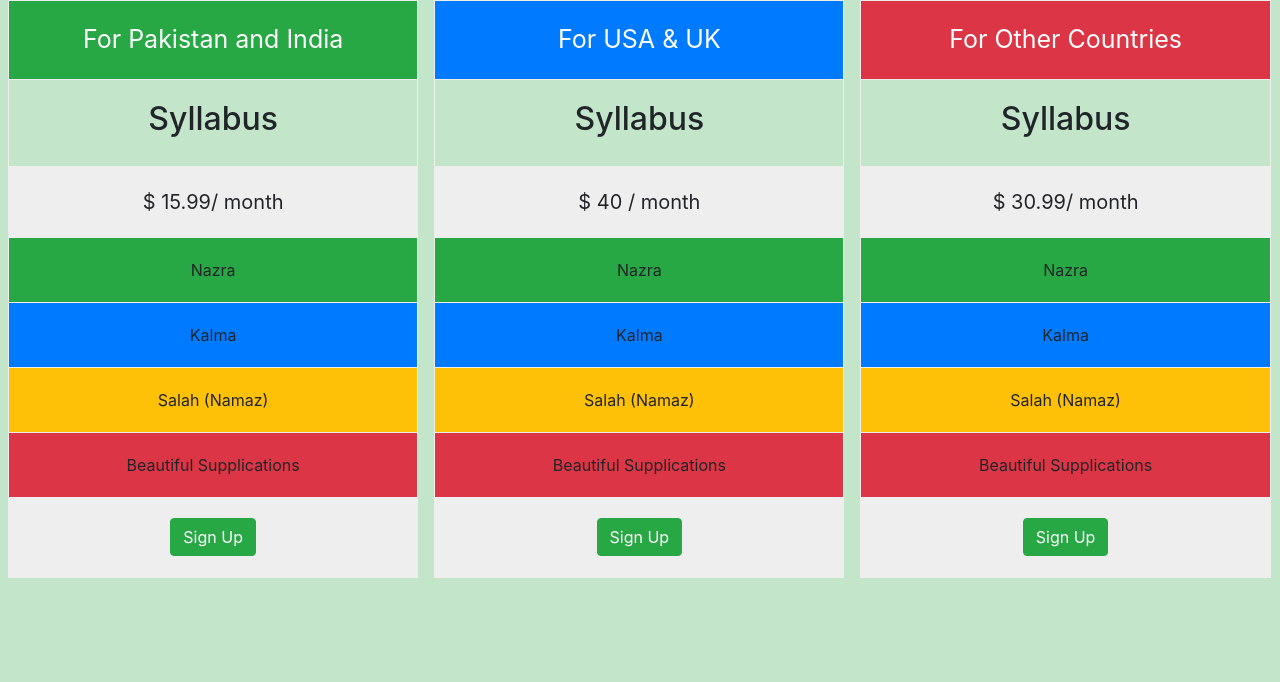
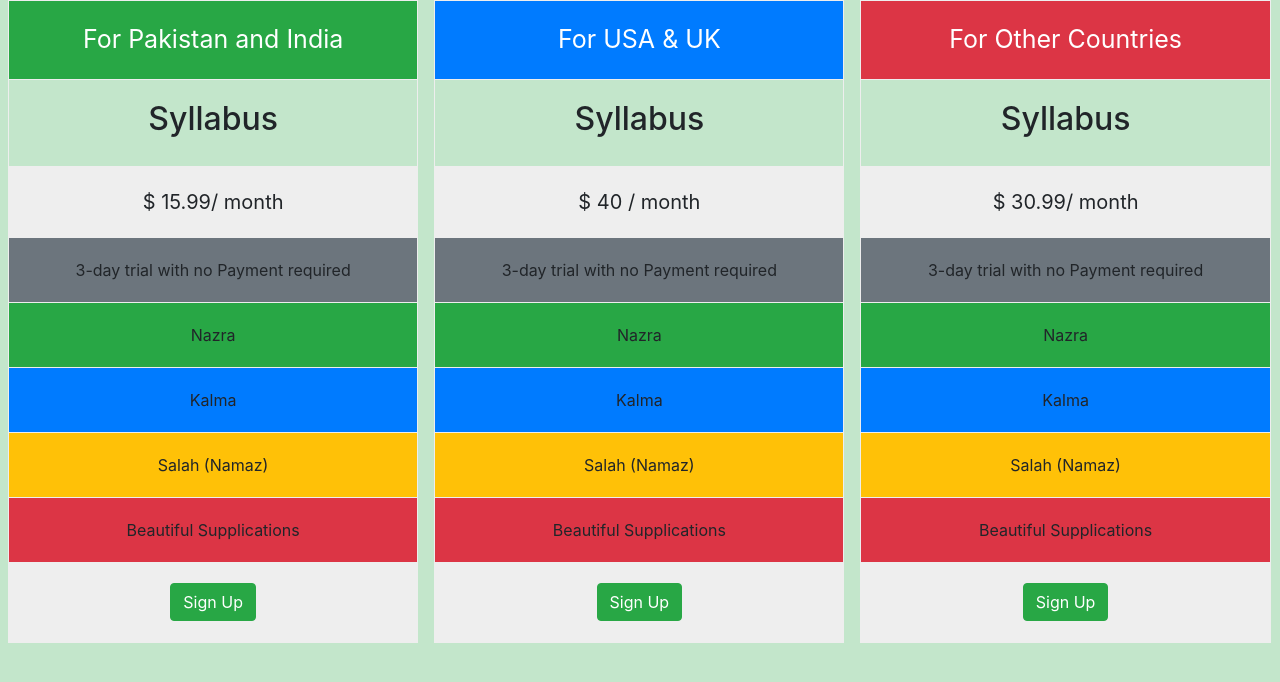
Before and after one commit to HassanNaseer14/Qari2, a Django app: page /pricingandpayment/ in a window 1280 px wide. Shown: the part 56-738 px from the top of the page. Run offline with Django 3.2, Linux system fonts and the light colour scheme; some libraries are stand-ins or nearby versions.

Commit message:
Payment Editing

```diff
--- a/templates/pricing_info.html
+++ b/templates/pricing_info.html
@@ -71,6 +71,7 @@ Pricing Info
             <li class="header bg-success">For Pakistan and India</li>
             <li><h2>Syllabus</h2></li>
             <li class="grey">$ 15.99/ month</li>
+            <li class="bg-secondary">3-day trial with no Payment required </li>
             <li class="bg-success">Nazra</li>
             <li class="bg-primary">Kalma</li>
             <li class="bg-warning">Salah (Namaz)</li>
@@ -86,6 +87,7 @@ Pricing Info
                 <h2>Syllabus</h2>
             </li>
             <li class="grey">$ 40 / month</li>
+            <li class="bg-secondary">3-day trial with no Payment required </li>
             <li class="bg-success">Nazra</li>
             <li class="bg-primary">Kalma</li>
             <li class="bg-warning">Salah (Namaz)</li>
@@ -101,6 +103,7 @@ Pricing Info
                 <h2>Syllabus</h2>
             </li>
             <li class="grey">$ 30.99/ month</li>
+            <li class="bg-secondary">3-day trial with no Payment required </li>
             <li class="bg-success">Nazra</li>
             <li class="bg-primary">Kalma</li>
             <li class="bg-warning">Salah (Namaz)</li>
```
